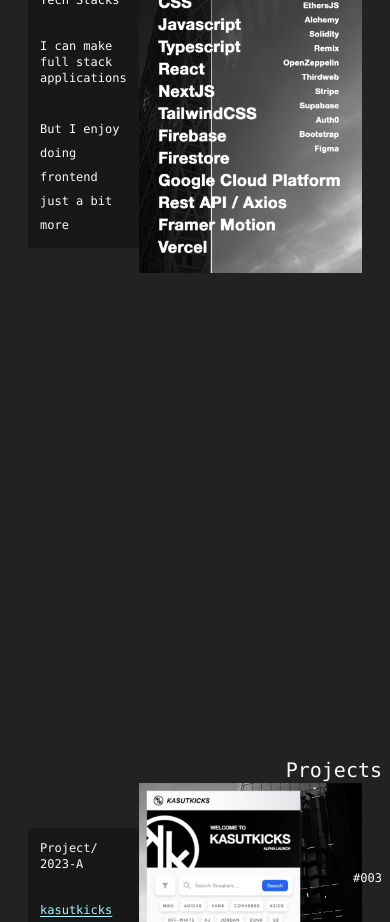
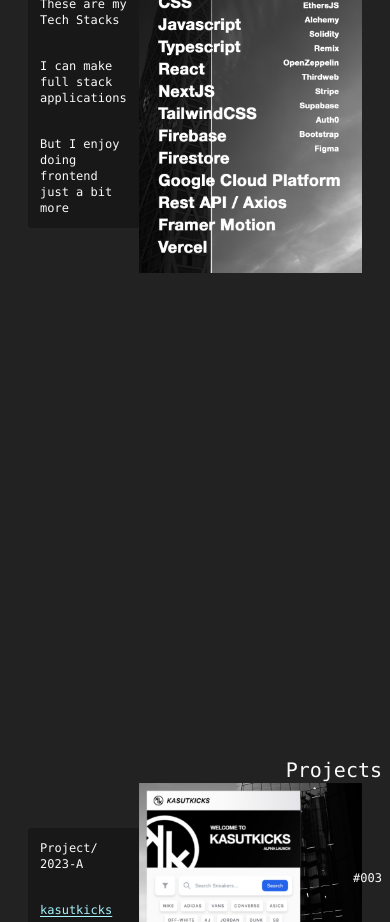
Before and after one commit to solahidris/portfoliosolah, a Next.js app: page / in a window 390 px wide. Shown: the part 1160-2082 px from the top of the page. Built offline with nearby package versions, Linux system fonts and the light colour scheme.

Commit message:
Tech Stack UI fix

```diff
--- a/components/ParallexPage.tsx
+++ b/components/ParallexPage.tsx
@@ -120,7 +120,7 @@ const ParallexPage = () => {
           <div className="absolute bg-neutral-900/[85%] w-[30%] p-3 rounded">
             <p className="font-mono text-xs">These are my Tech Stacks</p>
             <p className="font-mono text-xs">I can make full stack applications</p>
-            <span className="font-mono text-xs">But I enjoy doing frontend just a bit more</span>
+            <p className="font-mono text-xs h-[50px] lg:h-[0px] lg:mb-[15px]">But I enjoy doing frontend just a bit more</p>
           </div>
         </div>
       ),
```
